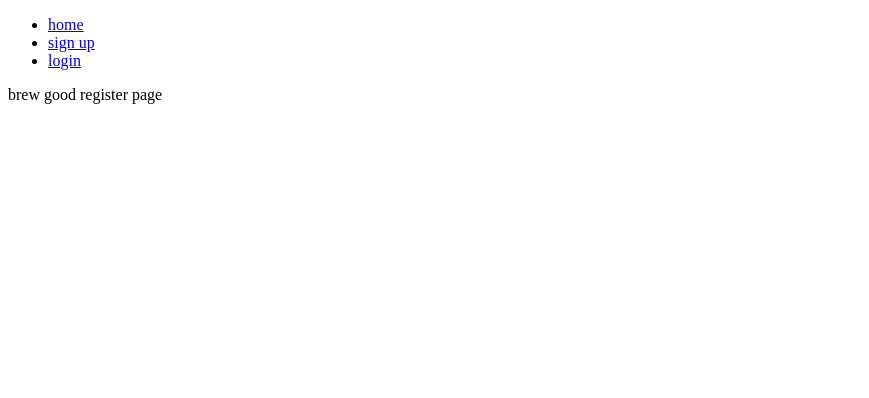
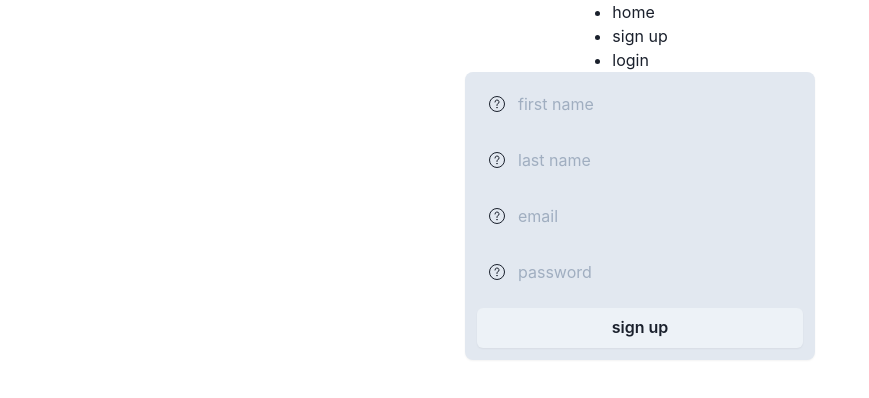
Before and after one commit to nerasan/brew-good-frontend, a React (Create React App) app: page /register in a window 1280 px wide. Shown: the top 398 px of the page, without its empty margins (0-869 px from the left). Built offline with nearby package versions, Linux system fonts and the light colour scheme.

Commit message:
installed and setup chakra for login/register

```diff
--- a/src/components/Home.js
+++ b/src/components/Home.js
@@ -81,7 +81,7 @@ const Home = () => {
             </ul>
 
             <form onSubmit={handleSubmit}>
-                <div class="input-field">
+                <div className="input-field">
                     <input
                         type="text"
                         placeholder="enter location"
--- a/src/components/Login.js
+++ b/src/components/Login.js
@@ -1,10 +1,49 @@
 import React from 'react'
+import { Box, useColorMode, Stack, Input, FormControl, InputGroup, InputLeftElement, Icon, Button, Divider, FormHelperText } from "@chakra-ui/react"
 
 const Login = () => {
+    const { colorMode } = useColorMode()
     return (
-        <>
-        brew good login page
-        </>
+        <Box w="350px" bg={colorMode === "light" ? "gray.200" : "gray.600" } p={3} boxShadow="sm" rounded="lg">
+
+        <form action="submit">
+            <Stack spacing={4}>
+
+            <FormControl isRequired>
+                <InputGroup>
+                <InputLeftElement children={<Icon name="email" />} />
+                    <Input
+                        type="email"
+                        placeholder="email"
+                        aria-label="email"
+                        />
+                </InputGroup>
+            </FormControl>
+
+            <FormControl isRequired>
+                <InputGroup>
+                <InputLeftElement children={<Icon name="lock" />} />
+                    <Input
+                        type="password"
+                        placeholder="password"
+                        aria-label="password"
+                        />
+                </InputGroup>
+            </FormControl>
+
+            <Button
+                type="submit"
+                variant="solid"
+                boxShadow="sm"
+                hover={{ boxShadow: "md" }}
+                active={{ boxShadow: "lg" }}
+                >
+                    sign up
+                </Button>
+            </Stack>
+        </form>
+
+        </Box>
     )
 }
 
--- a/src/components/Register.js
+++ b/src/components/Register.js
@@ -1,10 +1,71 @@
 import React from 'react'
+import { Box, useColorMode, Stack, Input, FormControl, InputGroup, InputLeftElement, Icon, Button, Divider, FormHelperText } from "@chakra-ui/react"
 
 const Register = () => {
+    const { colorMode } = useColorMode()
     return (
-        <>
-        brew good register page
-        </>
+
+        <Box w="350px" bg={colorMode === "light" ? "gray.200" : "gray.600" } p={3} boxShadow="sm" rounded="lg">
+
+        <form action="submit">
+            <Stack spacing={4}>
+            <FormControl isRequired>
+                <InputGroup>
+                    <InputLeftElement children={<Icon name="info" />} />
+                    <Input
+                        type="name"
+                        placeholder="first name"
+                        aria-label="first name"
+                        />
+                </InputGroup>
+            </FormControl>
+
+            <FormControl isRequired>
+                <InputGroup>
+                <InputLeftElement children={<Icon name="info" />} />
+                    <Input
+                        type="name"
+                        placeholder="last name"
+                        aria-label="last name"
+                        />
+                </InputGroup>
+            </FormControl>
+
+            <FormControl isRequired>
+                <InputGroup>
+                <InputLeftElement children={<Icon name="email" />} />
+                    <Input
+                        type="email"
+                        placeholder="email"
+                        aria-label="email"
+                        />
+                </InputGroup>
+            </FormControl>
+
+            <FormControl isRequired>
+                <InputGroup>
+                <InputLeftElement children={<Icon name="lock" />} />
+                    <Input
+                        type="password"
+                        placeholder="password"
+                        aria-label="password"
+                        />
+                </InputGroup>
+            </FormControl>
+
+            <Button
+                type="submit"
+                variant="solid"
+                boxShadow="sm"
+                hover={{ boxShadow: "md" }}
+                active={{ boxShadow: "lg" }}
+                >
+                    sign up
+                </Button>
+            </Stack>
+        </form>
+
+        </Box>
     )
 }
 
--- a/src/index.js
+++ b/src/index.js
@@ -1,16 +1,27 @@
 import React from 'react';
 import ReactDOM from 'react-dom';
 import { BrowserRouter } from 'react-router-dom'
-// import './index.css';
+// import reportWebVitals from './reportWebVitals';
+
+// componenets imports
 import App from './App';
-import reportWebVitals from './reportWebVitals';
+
+// CSS imports
+import { Flex, ChakraProvider } from "@chakra-ui/react"
+// ChakraProvider adds ThemeProvider, ColorModeProvider, and GlobalStyle automatically - cleaner setup
+// optional via propr: CSSReset, PortalManager
+
 var cors = require('cors')
 require('dotenv').config()
 
 ReactDOM.render(
-  <BrowserRouter>
-    <App />
-  </BrowserRouter>,
+  <ChakraProvider>
+    <Flex direction="column" align="center" justify="center">
+      <BrowserRouter>
+        <App />
+      </BrowserRouter>
+    </Flex>
+    </ChakraProvider>,
   document.getElementById('root')
 );
 
```
Also changed, not shown: package.json (+7 -0 lines), 2 other files (tests, documents, lock files or other folders).
